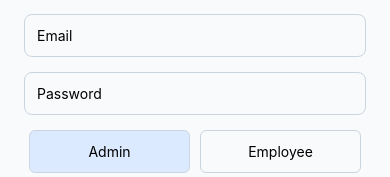
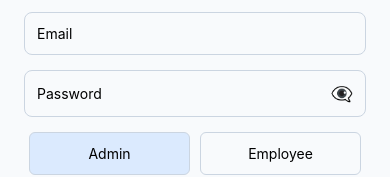
Before and after one commit to slytherin8/slyth, a React Native app in the folder slyth-app/: screen /Login in a window 390 px wide. Shown: the part 330-507 px from the top of the page. Built offline with nearby package versions, Linux system fonts and the light colour scheme; no server answers.

Commit message:
feat(LoginScreen): Add input validation, password visibility toggle, and loading state

```diff
--- a/slyth-app/src/screens/LoginScreen.js
+++ b/slyth-app/src/screens/LoginScreen.js
@@ -6,7 +6,8 @@ import {
   StyleSheet,
   Alert,
   Image,
-  ScrollView
+  ScrollView,
+  ActivityIndicator
 } from "react-native";
 import { useState } from "react";
 import AsyncStorage from "../utils/storage";
@@ -18,20 +19,51 @@ export default function LoginScreen({ navigation }) {
   const [email, setEmail] = useState("");
   const [password, setPassword] = useState("");
   const [role, setRole] = useState("admin");
+  const [showPassword, setShowPassword] = useState(false);
+  const [loading, setLoading] = useState(false);
 
   const login = async () => {
+    // Input validation
+    if (!email.trim()) {
+      Alert.alert("Validation Error", "Please enter your email address");
+      return;
+    }
+
+    if (!password.trim()) {
+      Alert.alert("Validation Error", "Please enter your password");
+      return;
+    }
+
+    // Email format validation
+    const emailRegex = /^[^\s@]+@[^\s@]+\.[^\s@]+$/;
+    if (!emailRegex.test(email.trim())) {
+      Alert.alert("Validation Error", "Please enter a valid email address");
+      return;
+    }
+
+    setLoading(true);
     try {
       const res = await fetch(`${API}/api/auth/login`, {
         method: "POST",
         headers: { "Content-Type": "application/json" },
-        body: JSON.stringify({ email, password, role })
+        body: JSON.stringify({
+          email: email.trim().toLowerCase(),
+          password: password.trim(),
+          role
+        })
       });
 
       const data = await res.json();
-      if (!res.ok) return Alert.alert(data.message);
+      if (!res.ok) {
+        Alert.alert("Login Failed", data.message || "Invalid username or password");
+        return;
+      }
 
       await AsyncStorage.setItem("token", data.token);
       console.log("TOKEN SAVED:", data.token);
+
+      // Show success message
+      Alert.alert("Success! 🎉", "Login successful");
 
       // Skip profile setup for admins, only employees need profile setup
       if (role === "admin") {
@@ -40,8 +72,11 @@ export default function LoginScreen({ navigation }) {
         navigation.replace("ProfileSetup");
       }
 
-    } catch {
-      Alert.alert("Server not reachable");
+    } catch (error) {
+      console.error("Login error:", error);
+      Alert.alert("Connection Error", "Server not reachable. Please check your connection.");
+    } finally {
+      setLoading(false);
     }
   };
 
@@ -67,12 +102,23 @@ export default function LoginScreen({ navigation }) {
         onChangeText={setEmail}
         autoCapitalize="none"
       />
-      <TextInput
-        placeholder="Password"
-        style={styles.input}
-        secureTextEntry
-        onChangeText={setPassword}
-      />
+
+      <View style={styles.passwordContainer}>
+        <TextInput
+          placeholder="Password"
+          style={styles.passwordInput}
+          secureTextEntry={!showPassword}
+          onChangeText={setPassword}
+        />
+        <TouchableOpacity
+          style={styles.eyeButton}
+          onPress={() => setShowPassword(!showPassword)}
+        >
+          <Text style={styles.eyeIcon}>
+            {showPassword ? "👁️" : "👁️‍🗨️"}
+          </Text>
+        </TouchableOpacity>
+      </View>
 
       <View style={styles.roleRow}>
         <TouchableOpacity
@@ -89,8 +135,16 @@ export default function LoginScreen({ navigation }) {
         </TouchableOpacity>
       </View>
 
-      <TouchableOpacity style={styles.button} onPress={login}>
-        <Text style={styles.buttonText}>Login</Text>
+      <TouchableOpacity
+        style={[styles.button, loading && styles.buttonDisabled]}
+        onPress={login}
+        disabled={loading}
+      >
+        {loading ? (
+          <ActivityIndicator color="#fff" size="small" />
+        ) : (
+          <Text style={styles.buttonText}>Login</Text>
+        )}
       </TouchableOpacity>
 
       {role === "admin" && (
@@ -133,6 +187,24 @@ const styles = StyleSheet.create({
     padding: 12,
     marginBottom: 15
   },
+  passwordContainer: {
+    flexDirection: "row",
+    alignItems: "center",
+    borderWidth: 1,
+    borderColor: "#CBD5E1",
+    borderRadius: 8,
+    marginBottom: 15
+  },
+  passwordInput: {
+    flex: 1,
+    padding: 12
+  },
+  eyeButton: {
+    padding: 12
+  },
+  eyeIcon: {
+    fontSize: 18
+  },
   roleRow: {
     flexDirection: "row",
     justifyContent: "space-between",
@@ -155,6 +227,10 @@ const styles = StyleSheet.create({
     padding: 14,
     borderRadius: 8
   },
+  buttonDisabled: {
+    backgroundColor: "#94A3B8",
+    opacity: 0.7
+  },
   buttonText: {
     color: "#fff",
     textAlign: "center",
```
